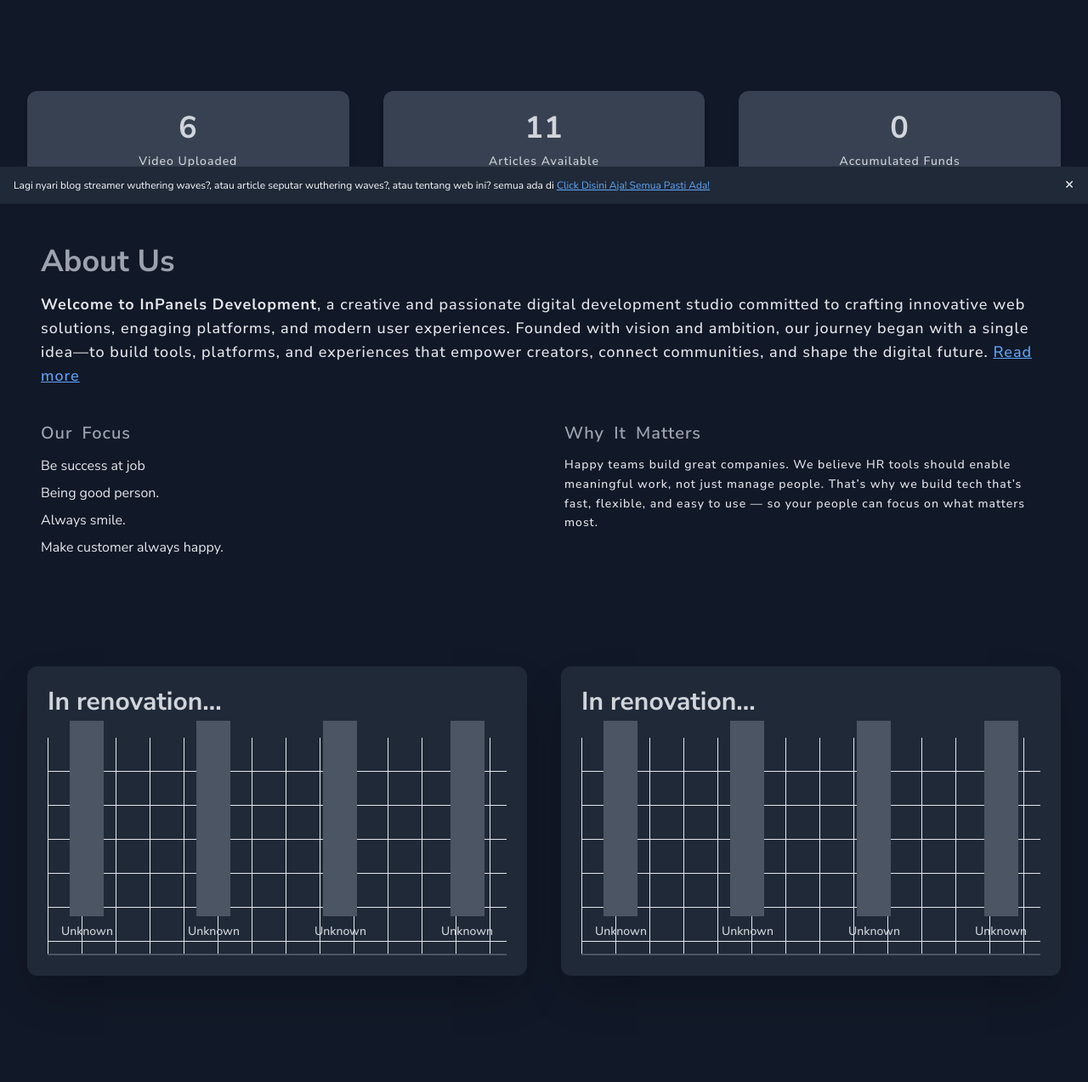
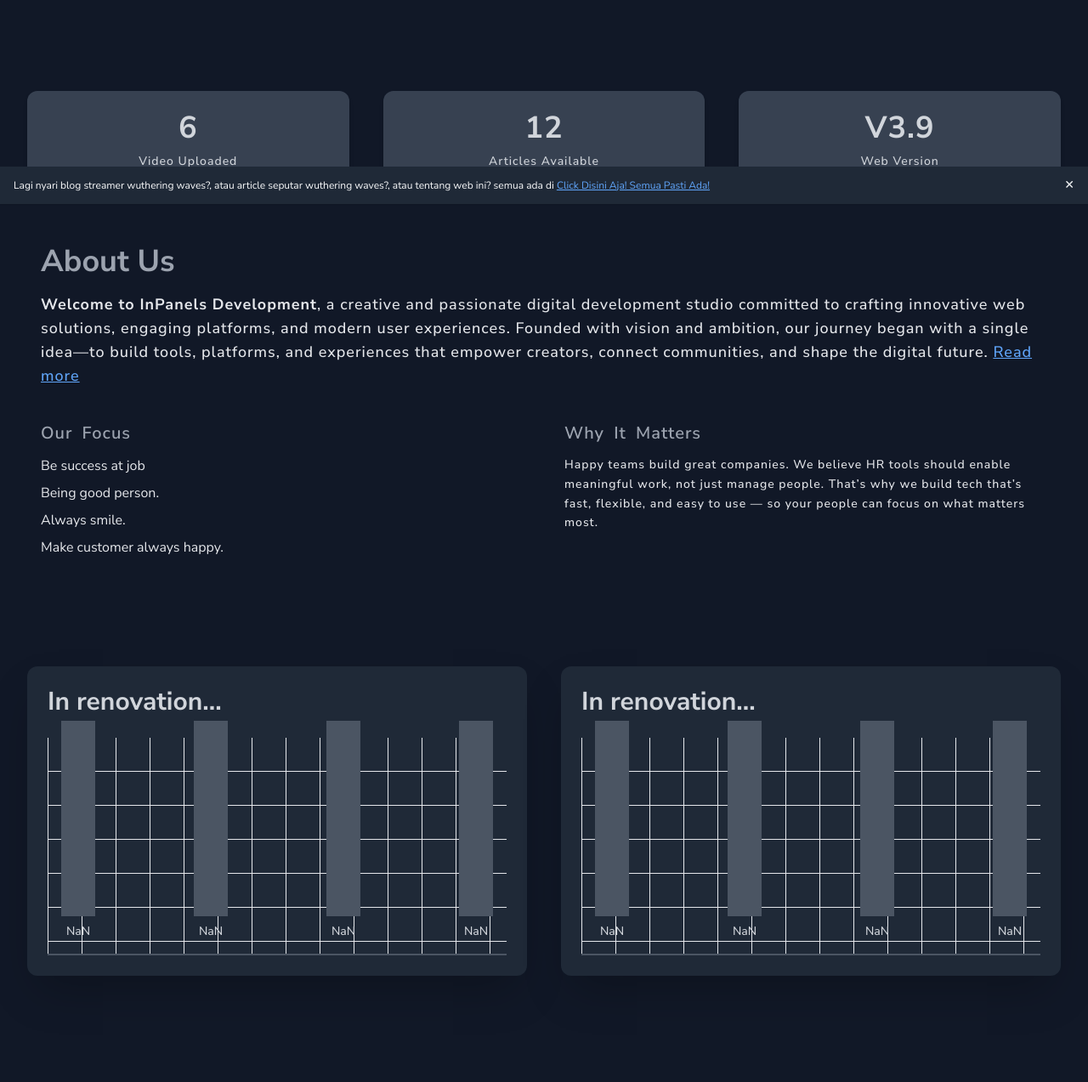
Before and after one commit to DREVVIANNN/inpanels-backup-website-new-2025, a plain HTML site: page index.html in a window 1280 px wide. Shown: the part 560-1833 px from the top of the page at 85% size. Drawn offline with nearby package versions, Linux system fonts and the light colour scheme.

Commit message:
Add files via upload

```diff
--- a/index.html
+++ b/index.html
@@ -116,13 +116,13 @@
             </div>
 
             <div class="p-6 bg-gray-700 rounded-xl shadow-md">
-            <p class="text-4xl font-bold text-gray-300 counter" data-target="11">0</p>
+            <p class="text-4xl font-bold text-gray-300 counter" data-target="12">0</p>
             <p class="text-gray-300 mt-2">Articles Available</p>
             </div>
 
             <div class="p-6 bg-gray-700 rounded-xl shadow-md">
-            <p class="text-4xl font-bold text-gray-300 counter" data-target="0">0</p>
-            <p class="text-gray-300 mt-2">Accumulated Funds</p>
+            <p class="text-4xl font-bold text-gray-300">V3.9</p>
+            <p class="text-gray-300 mt-2">Web Version</p>
             </div>
 
         </div>
@@ -170,22 +170,22 @@
 
               <div class="flex flex-col items-center">
                 <div class="bar w-10 bg-gray-600 rounded-none" style="height: 0;" data-target="90"></div>
-                <span class="mt-2 text-sm font-medium text-gray-300">Unknown</span>
+                <span class="mt-2 text-sm font-medium text-gray-300">NaN</span>
               </div>
 
               <div class="flex flex-col items-center">
                 <div class="bar w-10 bg-gray-600 rounded-none" style="height: 0;" data-target="90"></div>
-                <span class="mt-2 text-sm font-medium text-gray-300">Unknown</span>
+                <span class="mt-2 text-sm font-medium text-gray-300">NaN</span>
               </div>
 
               <div class="flex flex-col items-center">
                 <div class="bar w-10 bg-gray-600 rounded-none" style="height: 0;" data-target="90"></div>
-                <span class="mt-2 text-sm font-medium text-gray-300">Unknown</span>
+                <span class="mt-2 text-sm font-medium text-gray-300">NaN</span>
               </div>
 
               <div class="flex flex-col items-center">
                 <div class="bar w-10 bg-gray-600 rounded-none" style="height: 0;" data-target="90"></div>
-                <span class="mt-2 text-sm font-medium text-gray-300">Unknown</span>
+                <span class="mt-2 text-sm font-medium text-gray-300">NaN</span>
               </div>
             </div>
           </div>
@@ -197,22 +197,22 @@
 
               <div class="flex flex-col items-center">
                 <div class="bar w-10 bg-gray-600 rounded-none" style="height: 0;" data-target="90"></div>
-                <span class="mt-2 text-sm font-medium text-gray-300">Unknown</span>
+                <span class="mt-2 text-sm font-medium text-gray-300">NaN</span>
               </div>
 
               <div class="flex flex-col items-center">
                 <div class="bar w-10 bg-gray-600 rounded-none" style="height: 0;" data-target="90"></div>
-                <span class="mt-2 text-sm font-medium text-gray-300">Unknown</span>
+                <span class="mt-2 text-sm font-medium text-gray-300">NaN</span>
               </div>
 
               <div class="flex flex-col items-center">
                 <div class="bar w-10 bg-gray-600 rounded-none" style="height: 0;" data-target="90"></div>
-                <span class="mt-2 text-sm font-medium text-gray-300">Unknown</span>
+                <span class="mt-2 text-sm font-medium text-gray-300">NaN</span>
               </div>
 
               <div class="flex flex-col items-center">
                 <div class="bar w-10 bg-gray-600 rounded-none" style="height: 0;" data-target="90"></div>
-                <span class="mt-2 text-sm font-medium text-gray-300">Unknown</span>
+                <span class="mt-2 text-sm font-medium text-gray-300">NaN</span>
               </div>
             </div>
           </div>
```
